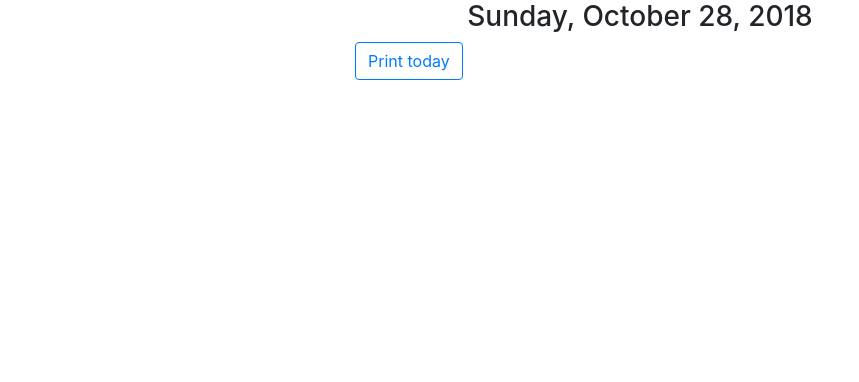
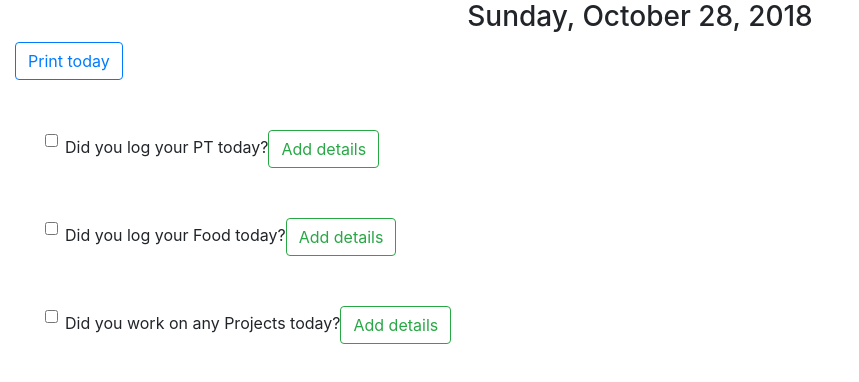
Before and after one commit to johnahnz0rs/rBP, a React (Create React App) app in the folder client/: page / in a window 1280 px wide. Shown: the top 382 px of the page, without its empty margins (0-859 px from the left). Built offline with nearby package versions, Linux system fonts and the light colour scheme.

Commit message:
finally made a basic daily log page (functionality forthcoming)

```diff
--- a/client/src/App.css
+++ b/client/src/App.css
@@ -1,22 +1,16 @@
-
-
 /*ContentArea.js*/
-
-/*end ContentArea.js*/
 
 
 /*Home.js*/
-.div-home {
-    width: 600px;
+.log-pt {
+    /*border: 1px solid black;*/
+    margin: 50px;
 }
-.form-check {
-    display: block;
-    margin: 20px auto;
+.log-food {
+    /*border: 1px solid black;*/
+    margin: 50px;
 }
-
-
-
-.div-food-log {
-    margin: 20px;
+.log-projects {
+    /*border: 1px solid black;*/
+    margin: 50px;
 }
-/*end Home.js*/
--- a/client/src/components/Home.js
+++ b/client/src/components/Home.js
@@ -7,38 +7,81 @@ class Home extends React.Component {
     constructor(props) {
         super(props);
         this.state = {
-            today: ''
+            today: '',
+            logPT: '',
+            tempLogPT: ''
         };
         // declare methods here;
         this.inputHandler = this.inputHandler.bind(this);
     }
 
     componentDidMount() {
-        // console.log('*** today ***', this.today, typeof this.today);
+        this.setState({today: moment().format('dddd, MMMM D, YYYY')});
+
     }
 
     inputHandler = (e) => {
         this.setState({[e.target.id]: e.target.value});
     };
 
-    // printToday() {
-    //     console.log('*** today ***', );
-    // }
 
 
 
 
     render() {
 
-        const today = moment().format('dddd, MMMM D, YYYY');
+        // const today = moment().format('dddd, MMMM D, YYYY');
 
         return (
 
             <React.Fragment>
                 <div className="div-home container-fluid">
 
-                    <h3 className="text-center">{today}</h3>
-                    <button className="btn btn-outline-primary" onClick={() => {console.log('*** today ***', today, typeof today)}}>Print today</button>
+                    <h3 className="text-center">{this.state.today}</h3>
+                    <button className="btn btn-outline-primary" onClick={() => {console.log('*** today ***', this.state.today, typeof this.state.today)}}>Print today</button>
+
+
+
+                    {/*HEALTH*/}
+                    {/*PT Log*/}
+                    <div className="log-pt form-group">
+                        <input className="form-check-input" type="checkbox" value={this.state.tempLogPT} id="defaultCheck1"/>
+                        <label className="form-check-label" htmlFor="defaultCheck1">Did you log your PT today?</label>
+                        <button className="btn btn-outline-success" type="button" data-toggle="collapse" data-target="#collapse-pt-details" area-expanded="false" aria-controls="collapse-pt-details">Add details</button>
+                    </div>
+                    <div className="collapse" id="collapse-pt-details">
+                         <div className="card card-body">
+                             <p>add details about PT</p>
+                         </div>
+                    </div>
+
+                    {/*Food Log*/}
+                    <div className="log-food form-group">
+                        <input className="form-check-input" type="checkbox" value={this.state.tempLogFood} id="tempLogFood"/>
+                        <label className="form-check-label" htmlFor="defaultCheck1">Did you log your Food today?</label>
+                        <button className="btn btn-outline-success" type="button" data-toggle="collapse" data-target="#collapse-food-details" area-expanded="false" aria-controls="collapse-food-details">Add details</button>
+                    </div>
+                    <div className="collapse" id="collapse-food-details">
+                        <div className="card card-body">
+                            <p>add details about Food</p>
+                        </div>
+                    </div>
+
+
+
+
+                    {/*WEALTH*/}
+                    {/*Projects Log*/}
+                    <div className="log-pt form-group">
+                        <input className="form-check-input" type="checkbox" value={this.state.tempLogProjects} id="tempLogProjects"/>
+                        <label className="form-check-label" htmlFor="defaultCheck1">Did you work on any Projects today?</label>
+                        <button className="btn btn-outline-success" type="button" data-toggle="collapse" data-target="#collapse-projects-details" area-expanded="false" aria-controls="collapse-projects-details">Add details</button>
+                    </div>
+                    <div className="collapse" id="collapse-projects-details">
+                        <div className="card card-body">
+                            <p>add details about the Projects you worked on today, sucka!</p>
+                        </div>
+                    </div>
 
 
 
```
